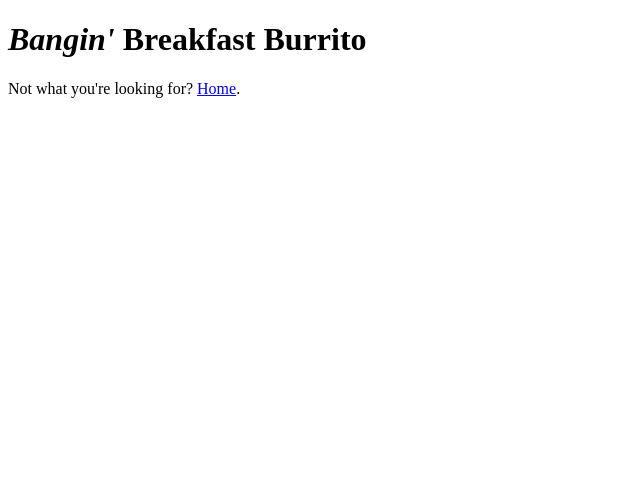
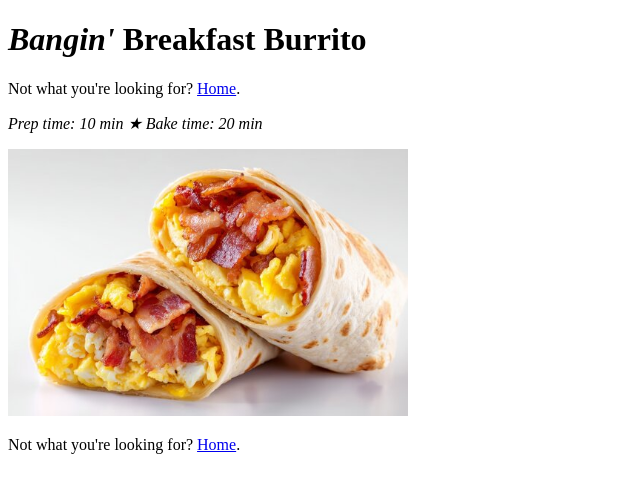
Before and after one commit to aidantyfancy/odin-recipes, a plain HTML site: page recipes/burrito.html in a window 1280 px wide. Shown: the whole page, without its empty margins (0-640 px from the left). Drawn offline with Linux system fonts and the light colour scheme.

Commit message:
Add burrito.jpg to burrito.html

```diff
--- a/recipes/burrito.html
+++ b/recipes/burrito.html
@@ -8,6 +8,22 @@
 <body>
      <h1><em>Bangin'</em> Breakfast Burrito</h1>
     <p>Not what you're looking for? <a href="../index.html">Home</a>.</p>
+    <p><i>Prep time: 10 min &bigstar; Bake time: 20 min</i></p>
+    <img src="../images/burrito.jpg" alt="Finished bangin' breakfast burrito" width="400">
 
+
+
+
+
+
+
+
+
+
+
+
+
+
+    <p>Not what you're looking for? <a href="../index.html">Home</a>.</p>
 </body>
 </html>
```
Also changed, not shown: images/burrito.jpg (added).
